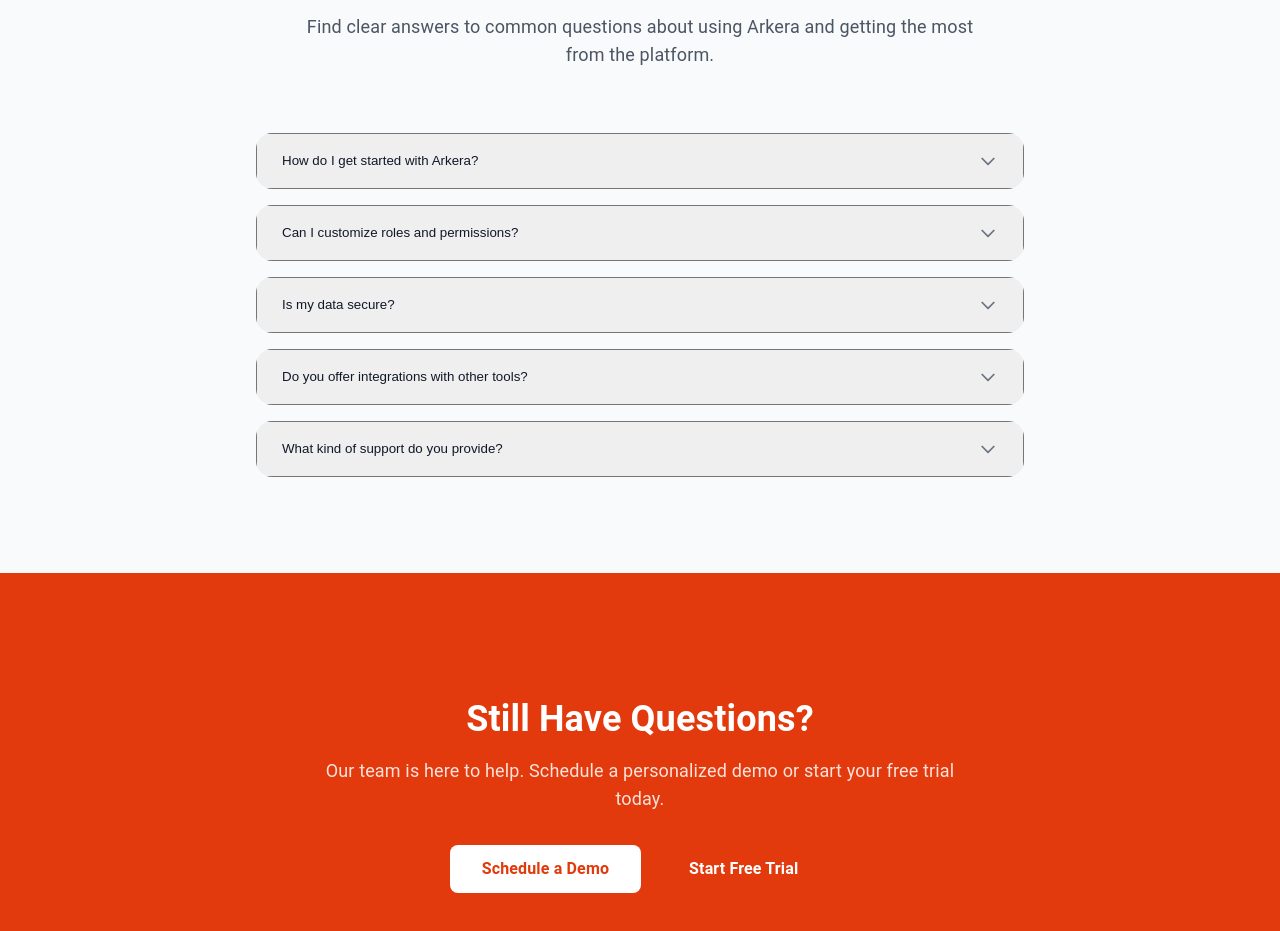
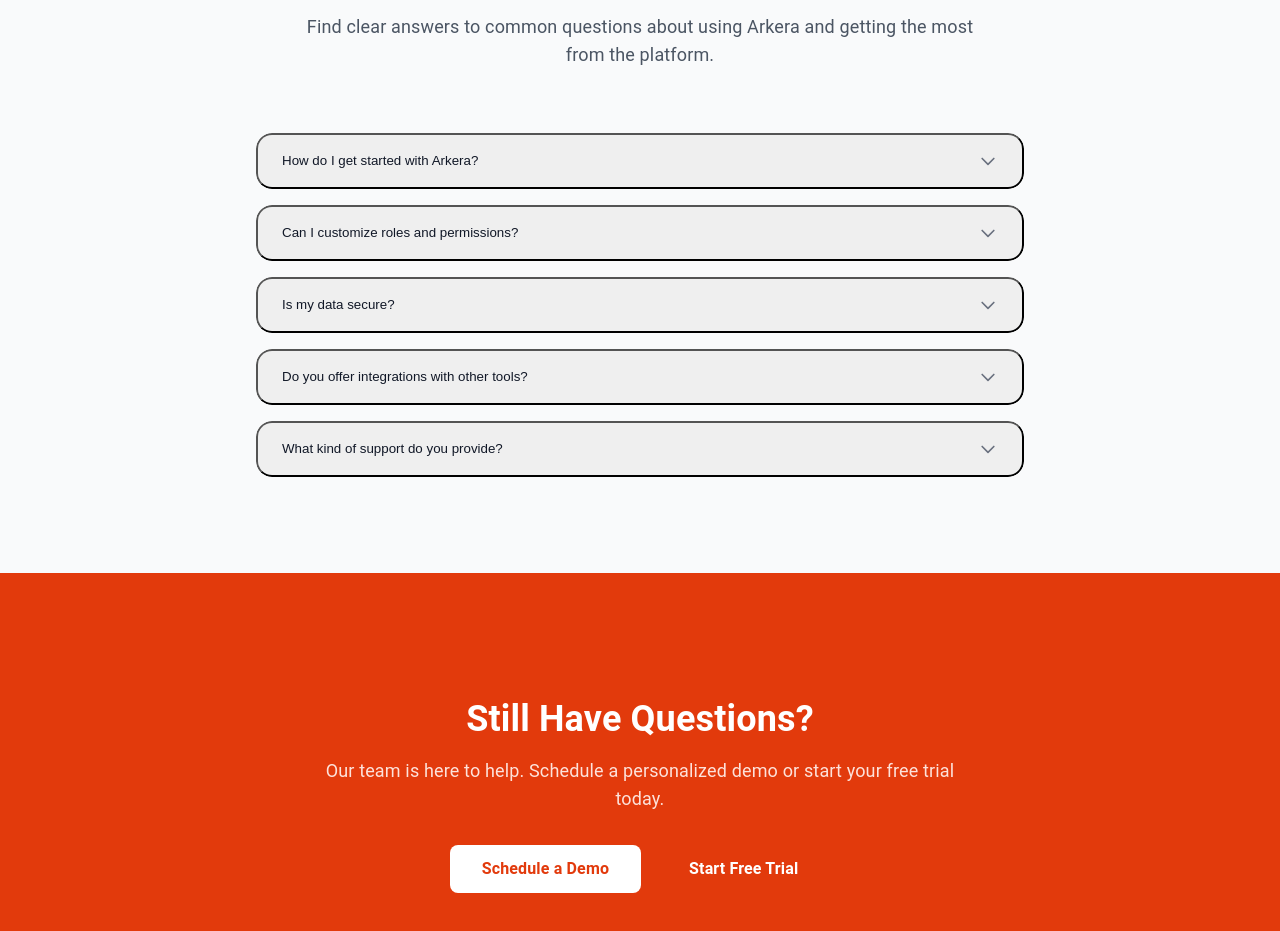
Before and after one commit to ankit705yadav/office_management, a React (Vite) app in the folder frontend/: page /contact in a window 1280 px wide. Shown: the part 1760-2691 px from the top of the page. Built offline with nearby package versions, Linux system fonts and the light colour scheme; no server answers.

Commit message:
style: Conditionally adjust border-radius of FAQ buttons when open.

```diff
--- a/frontend/src/pages/landing/ContactPage.tsx
+++ b/frontend/src/pages/landing/ContactPage.tsx
@@ -121,7 +121,8 @@ const ContactPage = () => {
                   className="bg-white rounded-xl border border-gray-200 overflow-hidden"
                 >
                   <button
-                    className="w-full px-6 py-4 text-left flex items-center justify-between hover:bg-gray-50 transition-colors"
+                    className={`w-full px-6 py-4 text-left flex items-center justify-between hover:bg-gray-50 transition-colors rounded-xl ${openFaq === index ? 'rounded-b-none' : ''
+                      }`}
                     onClick={() => setOpenFaq(openFaq === index ? null : index)}
                   >
                     <span className="font-medium text-gray-900">{faq.question}</span>
```
